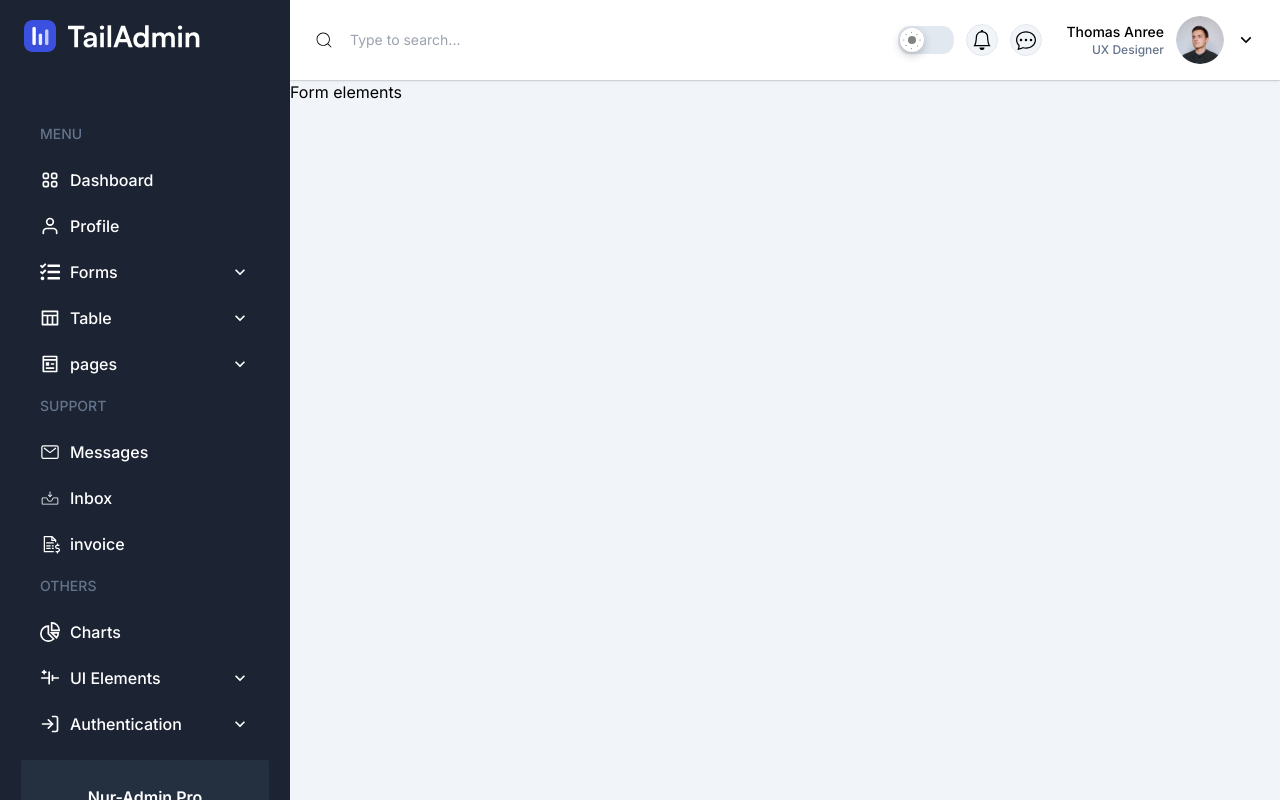
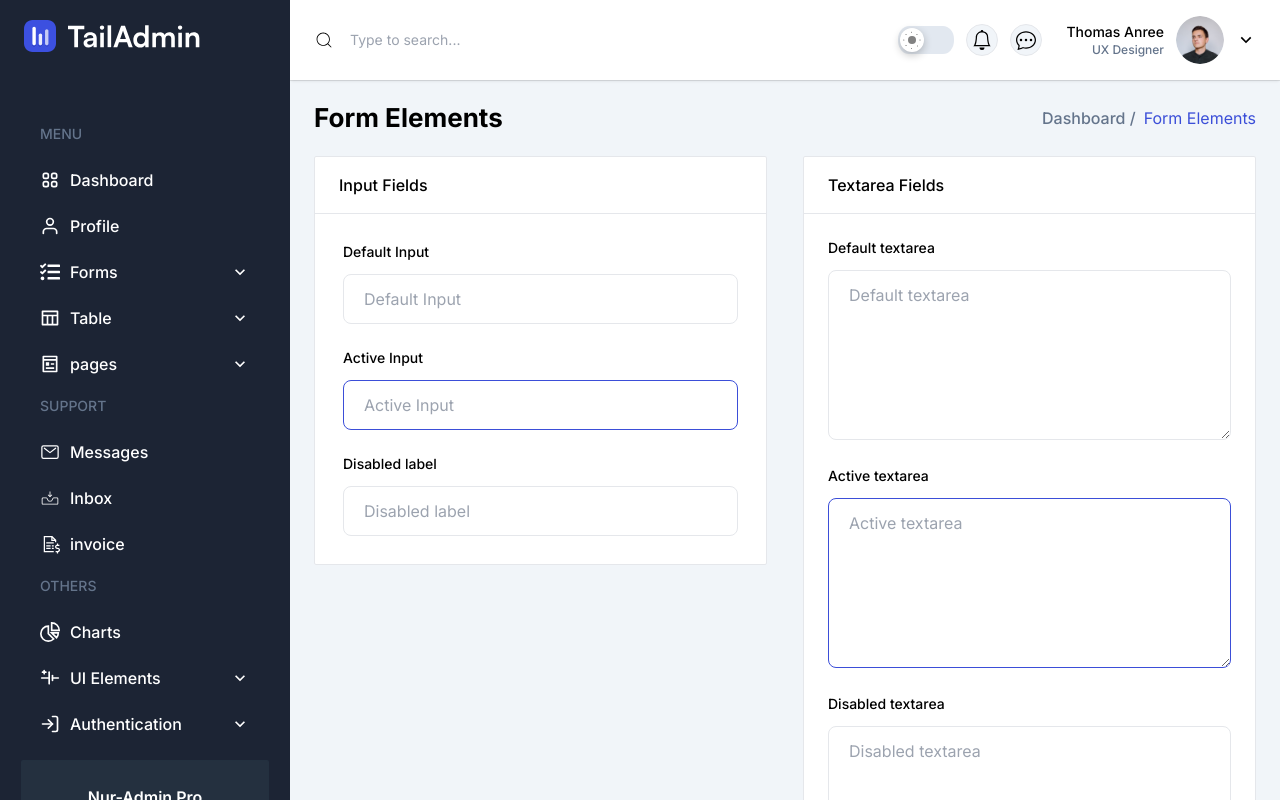
Before and after one commit to eCodeVoyager/NurAdmin-Dashboard, a React (Vite) app: page /form-element in a window 1280 px wide. Built offline with nearby package versions, Linux system fonts and the light colour scheme.

Commit message:
added form element input fields and text aria

```diff
--- /dev/null
+++ b/src/components/FormElement/Cards/InputCard.jsx
@@ -0,0 +1,31 @@
+import React from 'react'
+import ActiveInput from '../InputFields/ActiveInput'
+import DefaultInput from '../InputFields/DefaultInput'
+import DisableInput from '../InputFields/DisableInput'
+
+const InputCard = () => {
+    return (
+        <div class="rounded-sm border border-stroke bg-white shadow-default">
+            <div class="border-b border-stroke px-6 py-4">
+                <h3 class="font-medium text-black">
+                    Input Fields
+                </h3>
+            </div>
+            <div class="flex flex-col gap-6 p-7">
+                <div>
+                    <DefaultInput />
+                </div>
+
+                <div>
+                    <ActiveInput />
+                </div>
+
+                <div>
+                    <DisableInput />
+                </div>
+            </div>
+        </div>
+    )
+}
+
+export default InputCard
--- /dev/null
+++ b/src/components/FormElement/Cards/TextAriaCard.jsx
@@ -0,0 +1,31 @@
+import React from 'react'
+import DefaultTextAria from '../TextArias/DefaultTextAria'
+import ActiveTextAria from '../TextArias/ActiveTextAria'
+import DisAbleTextAria from '../TextArias/DisAbleTextAria'
+
+const TextAriaCard = () => {
+  return (
+    <div class="rounded-sm border border-stroke bg-white shadow-default">
+    <div class="border-b border-stroke px-6 py-4">
+      <h3 class="font-medium text-black">
+        Textarea Fields
+      </h3>
+    </div>
+    <div class="flex flex-col gap-5 p-6">
+      <div>
+       <DefaultTextAria/>
+      </div>
+
+      <div>
+       <ActiveTextAria/>
+      </div>
+
+      <div>
+     <DisAbleTextAria/>
+      </div>
+    </div>
+  </div>
+  )
+}
+
+export default TextAriaCard
--- /dev/null
+++ b/src/components/FormElement/InputFields/ActiveInput.jsx
@@ -0,0 +1,14 @@
+import React from 'react'
+
+const ActiveInput = () => {
+  return (
+    <>
+      <label class="mb-3 block text-sm font-medium text-black">
+                        Active Input
+                    </label>
+                    <input type="text" placeholder="Active Input" class="w-full rounded-lg border-[1.5px] border-primary bg-transparent px-5 py-3 font-normal text-black outline-none transition focus:border-primary active:border-primary disabled:cursor-default disabled:bg-whiter" />
+    </>
+  )
+}
+
+export default ActiveInput
--- /dev/null
+++ b/src/components/FormElement/InputFields/DefaultInput.jsx
@@ -0,0 +1,14 @@
+import React from 'react'
+
+const DefaultInput = () => {
+  return (
+    <>
+        <label class="mb-3 block text-sm font-medium text-black">
+                        Default Input
+                    </label>
+                    <input type="text" placeholder="Default Input" class="w-full rounded-lg border-[1.5px] border-stroke bg-transparent px-5 py-3 font-normal text-black outline-none transition focus:border-primary active:border-primary disabled:cursor-default disabled:bg-whiter" />
+    </>
+  )
+}
+
+export default DefaultInput
--- /dev/null
+++ b/src/components/FormElement/InputFields/DisableInput.jsx
@@ -0,0 +1,14 @@
+import React from 'react'
+
+const DisableInput = () => {
+  return (
+    <>
+      <label class="mb-3 block text-sm font-medium text-black">
+                        Disabled label
+                    </label>
+                    <input type="text" placeholder="Disabled label" disabled class="w-full rounded-lg border-[1.5px] border-stroke bg-transparent px-5 py-3 font-normal text-black outline-none transition focus:border-primary active:border-primary disabled:cursor-default disabled:bg-whiter" />
+    </>
+  )
+}
+
+export default DisableInput
--- /dev/null
+++ b/src/components/FormElement/TextArias/ActiveTextAria.jsx
@@ -0,0 +1,14 @@
+import React from 'react'
+
+const ActiveTextAria = () => {
+  return (
+    <>
+       <label class="mb-3 block text-sm font-medium text-black">
+          Active textarea
+        </label>
+        <textarea rows="6" placeholder="Active textarea" class="w-full rounded-lg border-[1.5px] border-primary bg-transparent px-5 py-3 font-normal text-black outline-none transition focus:border-primary active:border-primary disabled:cursor-default disabled:bg-whiter"></textarea>
+    </>
+  )
+}
+
+export default ActiveTextAria
--- /dev/null
+++ b/src/components/FormElement/TextArias/DefaultTextAria.jsx
@@ -0,0 +1,14 @@
+import React from 'react'
+
+const DefaultTextAria = () => {
+  return (
+    <>
+      <label class="mb-3 block text-sm font-medium text-black">
+          Default textarea
+        </label>
+        <textarea rows="6" placeholder="Default textarea" class="w-full rounded-lg border-[1.5px] border-stroke bg-transparent px-5 py-3 font-normal text-black outline-none transition focus:border-primary active:border-primary disabled:cursor-default disabled:bg-whiter"></textarea>
+    </>
+  )
+}
+
+export default DefaultTextAria
--- /dev/null
+++ b/src/components/FormElement/TextArias/DisAbleTextAria.jsx
@@ -0,0 +1,14 @@
+import React from 'react'
+
+const DisAbleTextAria = () => {
+  return (
+    <>
+         <label class="mb-3 block text-sm font-medium text-black">
+          Disabled textarea
+        </label>
+        <textarea rows="6" disabled placeholder="Disabled textarea" class="w-full rounded-lg border-[1.5px] border-stroke bg-transparent px-5 py-3 font-normal text-black outline-none transition focus:border-primary active:border-primary disabled:cursor-default disabled:bg-whiter"></textarea>
+    </>
+  )
+}
+
+export default DisAbleTextAria
--- a/src/components/screen/Profile/Card.jsx
+++ b/src/components/screen/Profile/Card.jsx
@@ -3,7 +3,10 @@ import coverPhoto from '../../../assets/images/cover-01.png'
 import userPhoto from '../../../assets/images/user-06.png'
 import { IoCameraOutline } from "react-icons/io5";
 import { FaFacebookF, FaTwitter, FaLinkedinIn, FaDribbble, FaGithub } from "react-icons/fa";
-const Card = () => {
+const Card = ({user}) => {
+
+
+
   return (
     <div className="overflow-hidden rounded-sm border border-stroke bg-white shadow-default">
       <div className="relative z-20 h-35 md:h-65">
@@ -30,20 +33,20 @@ const Card = () => {
         </div>
         <div className="mt-4">
           <h3 className="mb-2 text-2xl font-medium text-black">
-            Danish Heilium
+            {user.name}
           </h3>
-          <p className="font-medium">Ui/Ux Designer</p>
+          <p className="font-medium">{user.prof}</p>
           <div className="mx-auto mb-5 mt-4 grid max-w-[23.5rem] grid-cols-3 rounded-md border border-stroke py-2 shadow-1">
             <div className="flex flex-col items-center justify-center gap-1 border-r border-stroke px-4 md:flex-row">
-              <span className="font-semibold text-black ">259</span>
+              <span className="font-semibold text-black ">{user.post}</span>
               <span className="text-sm text-secondary">Posts</span>
             </div>
             <div className="flex flex-col items-center justify-center gap-1 border-r border-stroke px-4 md:flex-row">
-              <span className="font-semibold text-black ">129K</span>
+              <span className="font-semibold text-black ">{user.Followers}K</span>
               <span className="text-sm text-secondary">Followers</span>
             </div>
             <div className="flex flex-col items-center justify-center gap-1 px-4 md:flex-row">
-              <span className="font-semibold text-black">2K</span>
+              <span className="font-semibold text-black">{user.Following}K</span>
               <span className="text-sm text-secondary">Following</span>
             </div>
           </div>
@@ -53,11 +56,7 @@ const Card = () => {
               About Me
             </h4>
             <p className="mt-4 text-sm font-normal text-secondary">
-              Lorem ipsum dolor sit amet, consectetur adipiscing elit.
-              Pellentesque posuere fermentum urna, eu condimentum
-              mauris tempus ut. Donec fermentum blandit aliquet. Etiam
-              dictum dapibus ultricies. Sed vel aliquet libero. Nunc a
-              augue fermentum, pharetra ligula sed, aliquam lacus.
+             {user.about}
             </p>
           </div>
 
--- a/src/pages/Forms/FormElement.jsx
+++ b/src/pages/Forms/FormElement.jsx
@@ -1,9 +1,23 @@
 import React from 'react'
+import BredCrumb from '../../components/shared/Buredcrumb/BredCrumb'
+import InputCard from '../../components/FormElement/Cards/InputCard'
+import TextAriaCard from '../../components/FormElement/Cards/TextAriaCard'
 
 const FormElement = () => {
   return (
-    <div>
-      Form elements
+    <div className='container_fluid'>
+      <div className="mx-auto max-w-242.5">
+        <BredCrumb pageName={"Form Elements"} />
+
+        <div className="grid grid-cols-1 gap-9 sm:grid-cols-2">
+          <div className="flex flex-col gap-9">
+            <InputCard/>
+          </div>
+          <div className="flex flex-col gap-9">
+            <TextAriaCard/>
+          </div>
+        </div>
+      </div>
     </div>
   )
 }
--- a/src/pages/Forms/FormLayOut.jsx
+++ b/src/pages/Forms/FormLayOut.jsx
@@ -1,9 +1,12 @@
 import React from 'react'
+import BredCrumb from '../../components/shared/Buredcrumb/BredCrumb'
 
 const FormLayOut = () => {
   return (
-    <div>
-      FormLayout
+    <div className='container_fluid'>
+      <div className="mx-auto max-w-242.5">
+        <BredCrumb pageName={"Form Layout"} />
+      </div>
     </div>
   )
 }
--- a/src/pages/Profile.jsx
+++ b/src/pages/Profile.jsx
@@ -3,11 +3,19 @@ import Card from '../components/screen/Profile/Card'
 import BredCrumb from '../components/shared/Buredcrumb/BredCrumb'
 
 const Profile = () => {
+    const user = {
+        name: "Danish Heilium",
+        prof: "Ui/Ux Designer",
+        post: "259",
+        Followers: "129",
+        Following: "2",
+        about: "Lorem ipsum dolor sit amet, consectetur adipiscing elit. Pellentesque posuere fermentum urna, eu condimentum mauris tempus ut. Donec fermentum blandit aliquet. Etiam dictum dapibus ultricies. Sed vel aliquet libero. Nunc a augue fermentum, pharetra ligula sed, aliquam lacus."
+      }
     return (
         <div className='container_fluid'>
             <div className="mx-auto max-w-242.5">
                 <BredCrumb pageName={"Profile"}/>
-                <Card />
+                <Card user={user}/>
             </div>
         </div>
     )
```
